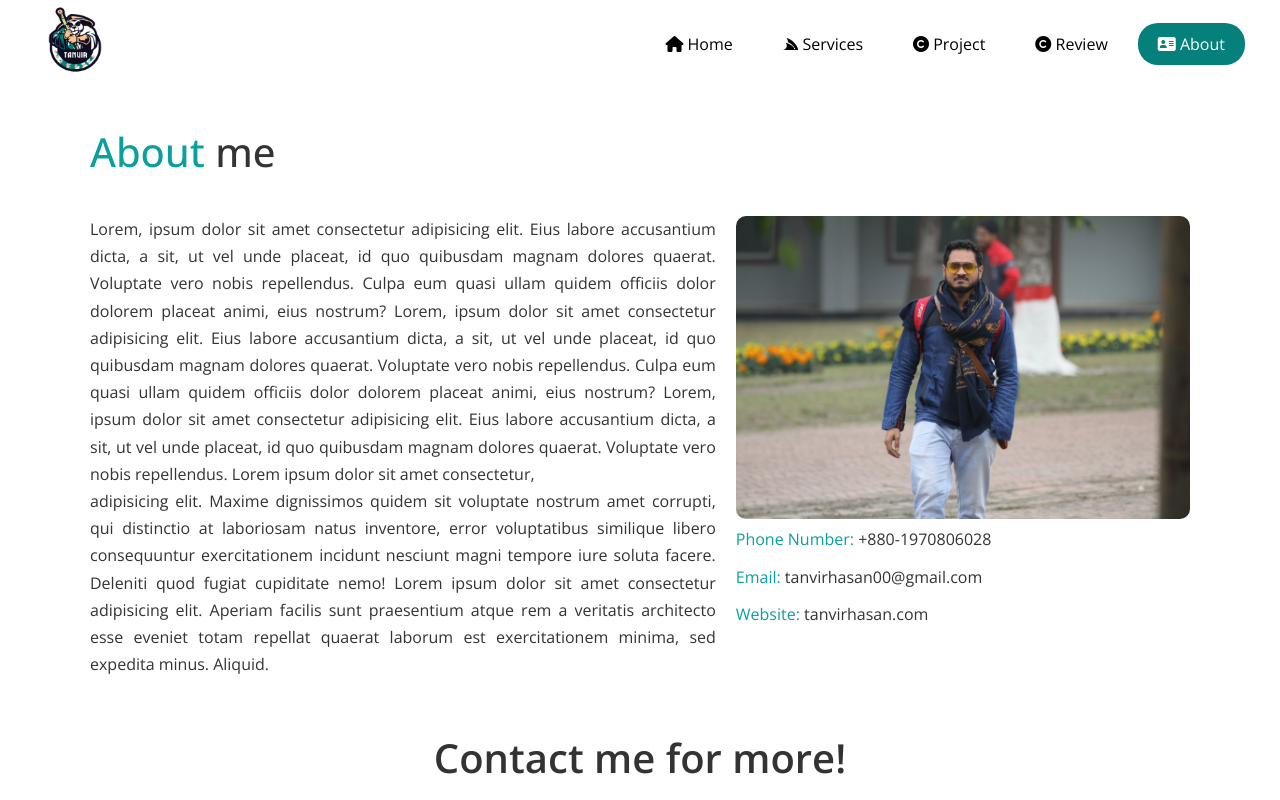
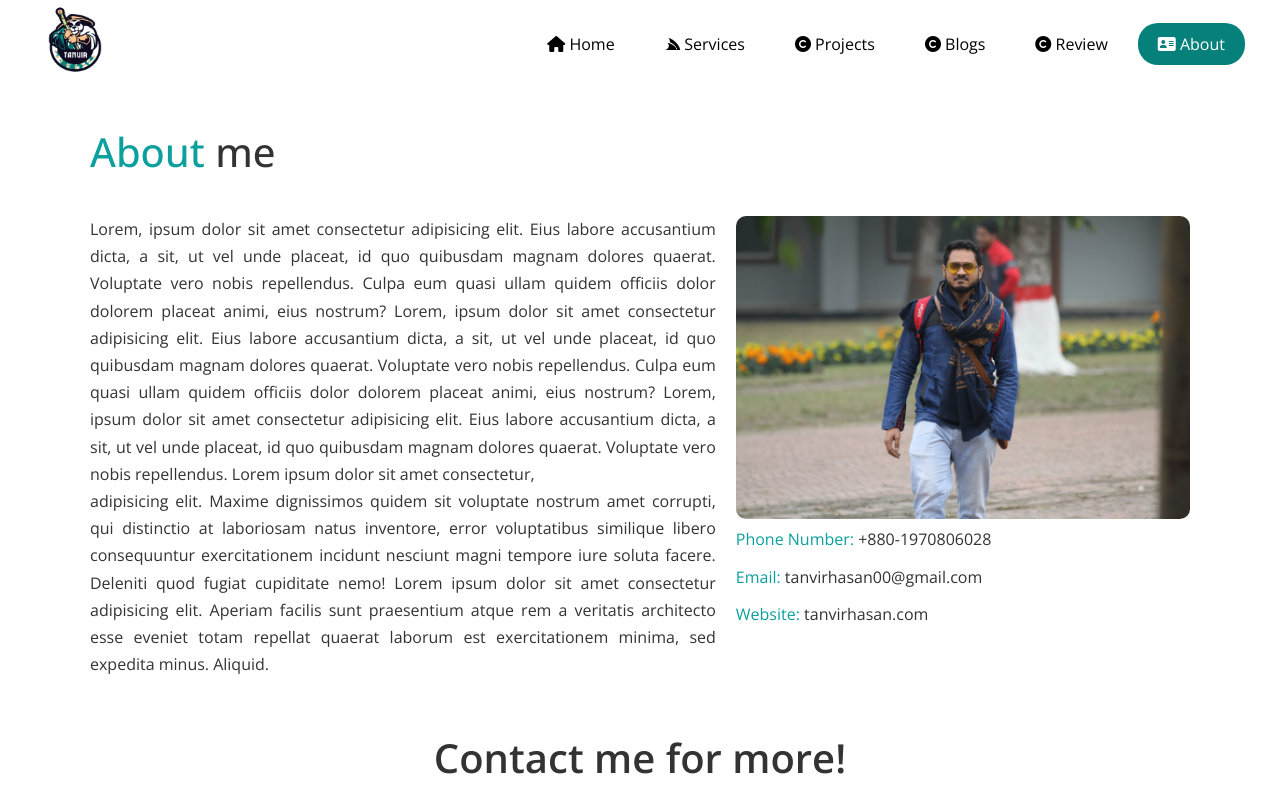
Before and after one commit to Tanvir-69/my-portfolio-with-html-css, a plain HTML site: page about.html in a window 1280 px wide. Shown: the top 800 px of the page. Drawn offline with nearby package versions, Linux system fonts and the light colour scheme.

Commit message:
some correction

```diff
--- a/about.html
+++ b/about.html
@@ -47,7 +47,12 @@
             </li>
             <li>
               <a href="index.html#project"
-                ><i class="fa-solid fa-copyright"></i> Project</a
+                ><i class="fa-solid fa-copyright"></i> Projects</a
+              >
+            </li>
+            <li>
+              <a href="index.html#blog"
+                ><i class="fa-solid fa-copyright"></i> Blogs</a
               >
             </li>
             <li>
--- a/css/index.css
+++ b/css/index.css
@@ -145,6 +145,7 @@ h1 {
 
 .section-img {
   border-top-right-radius: 80px;
+  height: 50%;
 }
 .s-i-btn:hover,
 .s-btn:hover {
```
Also changed, not shown: blog.html (+1 -1 lines), contact.html (+2 -2 lines), index.html (+1 -1 lines), project.html (+1 -1 lines).
